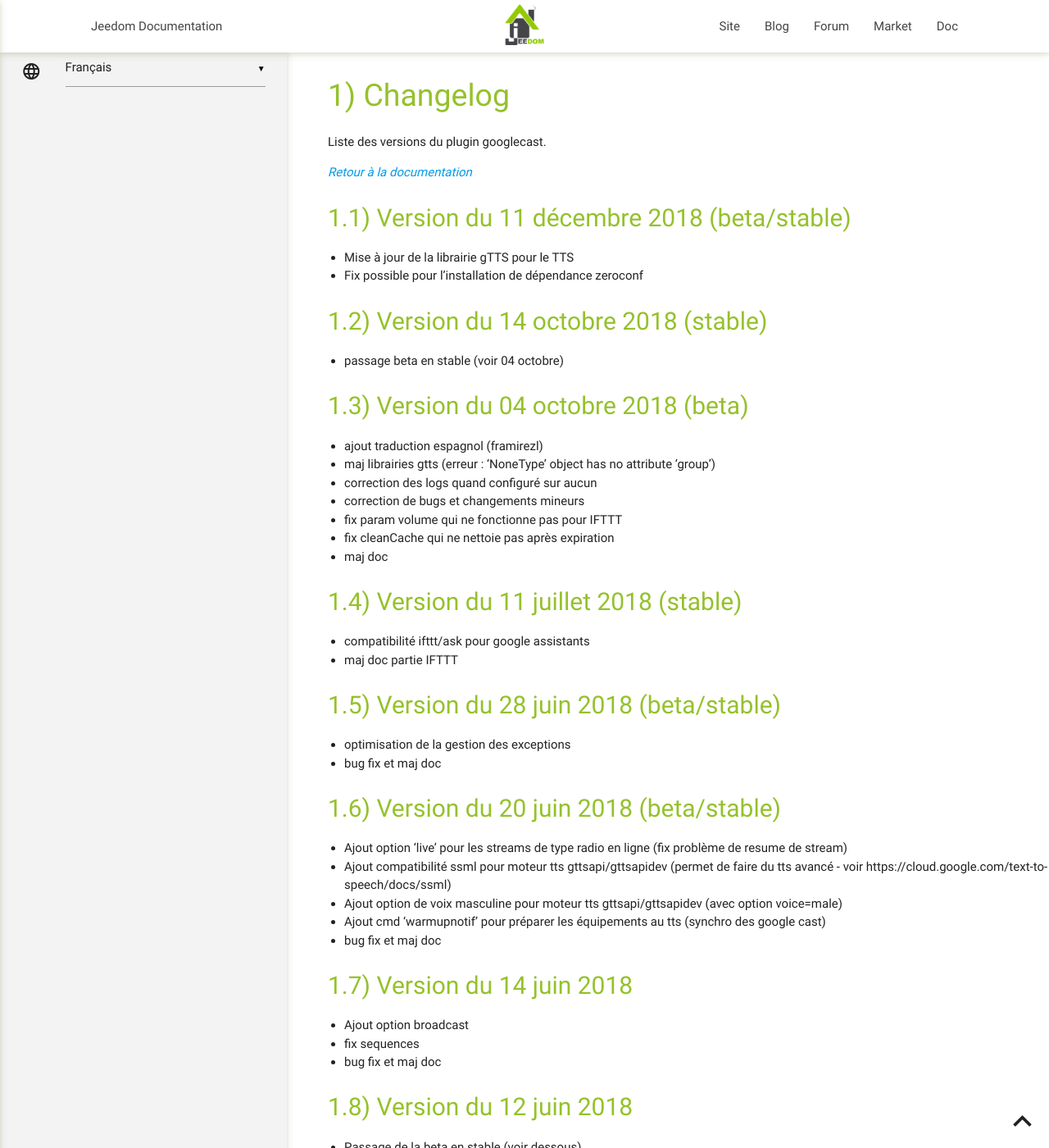
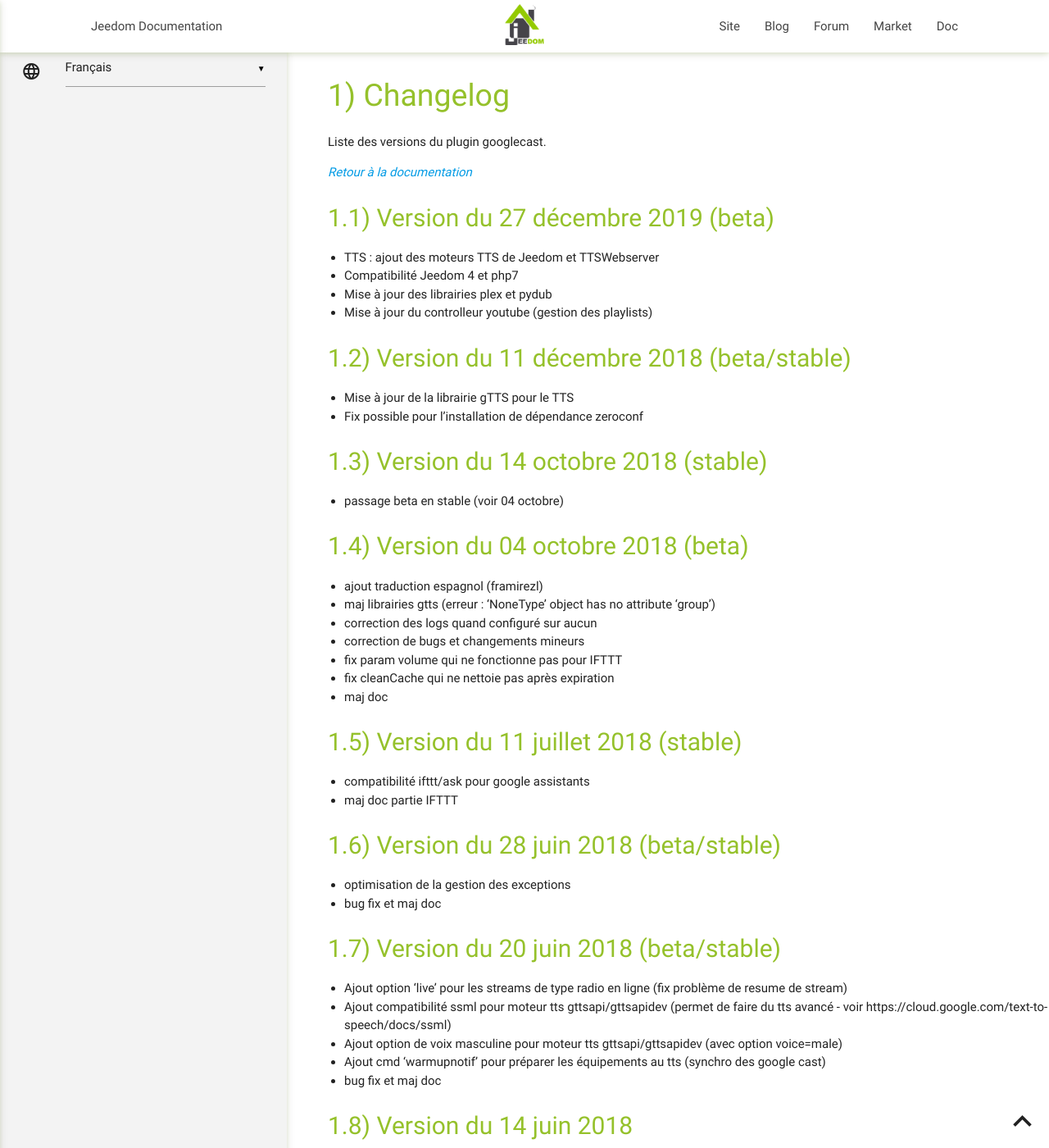
Before and after one commit to guirem/plugin-googlecast, a Jekyll site: the page built from docs/fr_FR/changelog.md, in a window 1280 px wide and 1400 px high. Shown: the whole window at 82% size. Built offline with Jekyll 4.4.1, drawn with Linux system fonts in a browser that asks for light colours; our own code applies the rules of GitHub Pages for plain Markdown files; some of the changed text lies outside the part shown.

Commit message:
Maj doc and version

```diff
--- a/docs/fr_FR/changelog.md
+++ b/docs/fr_FR/changelog.md
@@ -3,6 +3,13 @@
 Liste des versions du plugin googlecast.
 
 *[Retour à la documentation](index.md)*
+
+## Version du 27 décembre 2019 (beta)
+
+- TTS : ajout des moteurs TTS de Jeedom et TTSWebserver
+- Compatibilité Jeedom 4 et php7
+- Mise à jour des librairies plex et pydub
+- Mise à jour du controlleur youtube (gestion des playlists)
 
 ## Version du 11 décembre 2018 (beta/stable)
 
--- a/plugin_info/info.json
+++ b/plugin_info/info.json
@@ -7,7 +7,7 @@
 	"hasOwnDeamon" : true,
 	"hasDependency" : true,
 	"maxDependancyInstallTime" : 20,
-	"version" : "2.9",
+	"version" : "2.10",
 	"require" : "3.0",
     "category" : "multimedia",
     "changelog" : "https://github.com/guirem/plugin-googlecast/blob/develop/docs/fr_FR/changelog.md",
```
Also changed, not shown: docs/fr_FR/index.md (+18 -5 lines).
